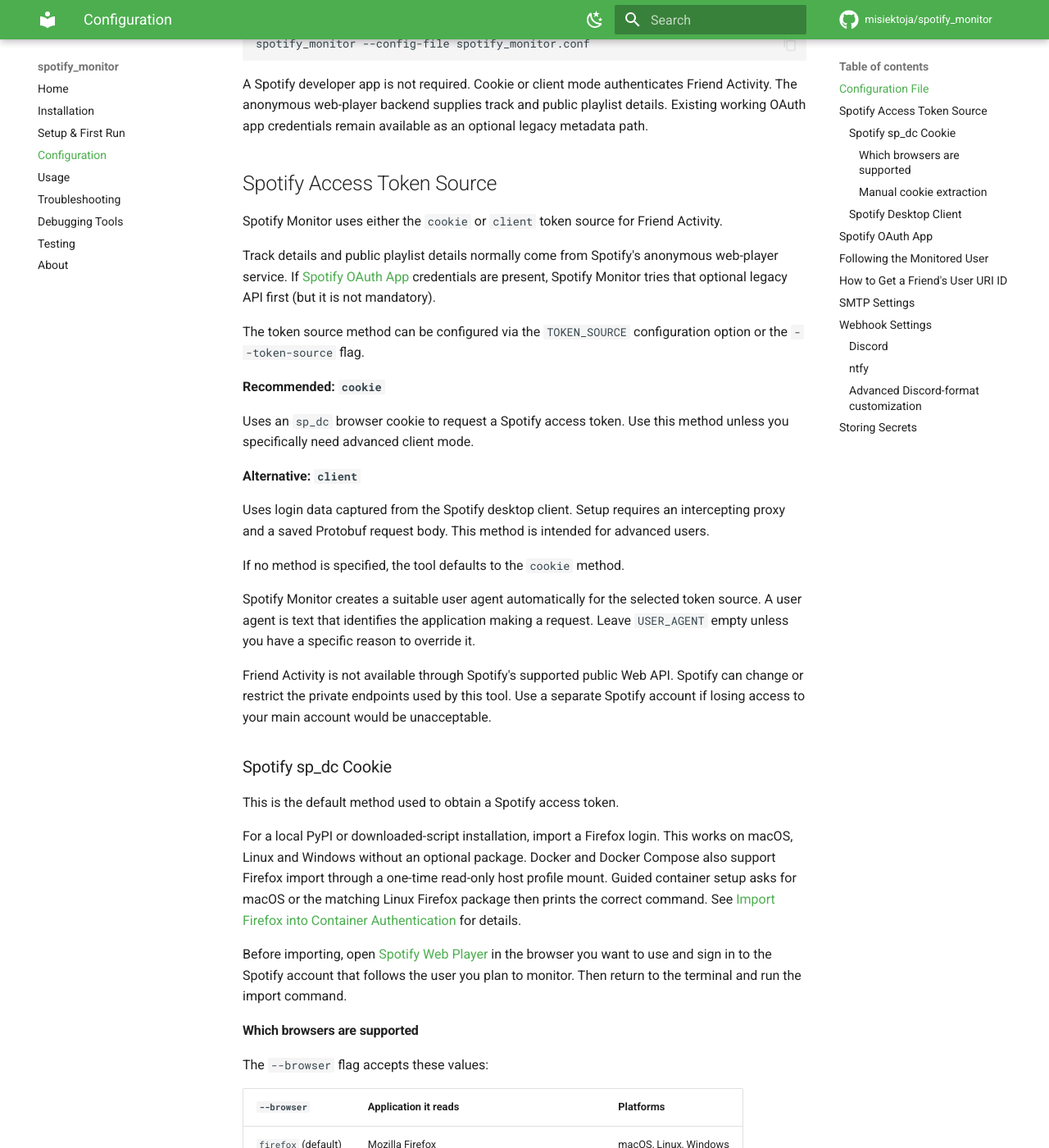
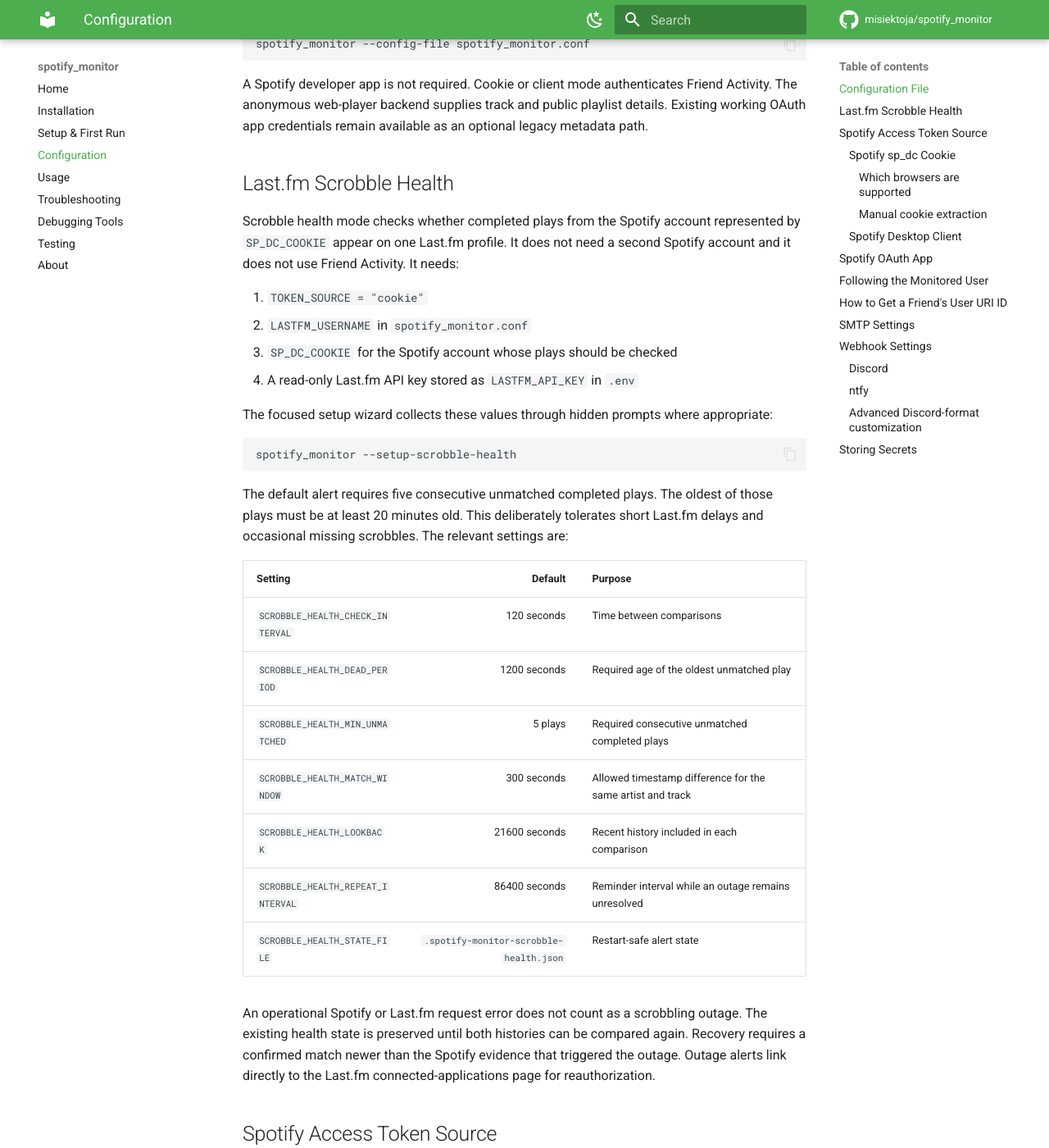
Before and after one commit to misiektoja/spotify_monitor, an MkDocs documentation site: the page built from docs/configuration.md, in a window 1280 px wide and 1400 px high, scrolled down 1329 px. Shown: the whole window at 82% size. Built offline with MkDocs 1.6.1 and Material for MkDocs 9.7.7, drawn with Linux system fonts in a browser that asks for light colours; comment, search, counter and statistics services are not loaded.

Commit message:
docs(config): document scrobble health settings

````diff
--- a/docs/configuration.md
+++ b/docs/configuration.md
@@ -33,7 +33,7 @@
 4. Values from the selected `.env` file
 5. Command-line options
 
-The `.env` layer applies only to supported private keys such as `SP_DC_COOKIE`, `SMTP_PASSWORD` and `WEBHOOK_URL`. A target written directly after the command overrides `TARGET_USER_URI_ID`. Use `--config-file PATH` and `--env-file PATH` if you do not want automatic file discovery. See [Storing Secrets](#storing-secrets) for the search rules and supported keys.
+The `.env` layer applies only to supported private keys such as `SP_DC_COOKIE`, `LASTFM_API_KEY`, `SMTP_PASSWORD` and `WEBHOOK_URL`. A target written directly after the command overrides `TARGET_USER_URI_ID`. Use `--config-file PATH` and `--env-file PATH` if you do not want automatic file discovery. See [Storing Secrets](#storing-secrets) for the search rules and supported keys.
 
 You may set `TARGET_USER_URI_ID` to a raw user ID, Spotify user URI or profile URL. A positional command-line target takes precedence over this configured value. With a configured target you can start monitoring with:
 
@@ -42,6 +42,36 @@
 ```
 
 A Spotify developer app is not required. Cookie or client mode authenticates Friend Activity. The anonymous web-player backend supplies track and public playlist details. Existing working OAuth app credentials remain available as an optional legacy metadata path.
+
+<a id="lastfm-scrobble-health"></a>
+## Last.fm Scrobble Health
+
+Scrobble health mode checks whether completed plays from the Spotify account represented by `SP_DC_COOKIE` appear on one Last.fm profile. It does not need a second Spotify account and it does not use Friend Activity. It needs:
+
+1. `TOKEN_SOURCE = "cookie"`
+2. `LASTFM_USERNAME` in `spotify_monitor.conf`
+3. `SP_DC_COOKIE` for the Spotify account whose plays should be checked
+4. A read-only Last.fm API key stored as `LASTFM_API_KEY` in `.env`
+
+The focused setup wizard collects these values through hidden prompts where appropriate:
+
+```sh
+spotify_monitor --setup-scrobble-health
+```
+
+The default alert requires five consecutive unmatched completed plays. The oldest of those plays must be at least 20 minutes old. This deliberately tolerates short Last.fm delays and occasional missing scrobbles. The relevant settings are:
+
+| Setting | Default | Purpose |
+| --- | ---: | --- |
+| `SCROBBLE_HEALTH_CHECK_INTERVAL` | 120 seconds | Time between comparisons |
+| `SCROBBLE_HEALTH_DEAD_PERIOD` | 1200 seconds | Required age of the oldest unmatched play |
+| `SCROBBLE_HEALTH_MIN_UNMATCHED` | 5 plays | Required consecutive unmatched completed plays |
+| `SCROBBLE_HEALTH_MATCH_WINDOW` | 300 seconds | Allowed timestamp difference for the same artist and track |
+| `SCROBBLE_HEALTH_LOOKBACK` | 21600 seconds | Recent history included in each comparison |
+| `SCROBBLE_HEALTH_REPEAT_INTERVAL` | 86400 seconds | Reminder interval while an outage remains unresolved |
+| `SCROBBLE_HEALTH_STATE_FILE` | `.spotify-monitor-scrobble-health.json` | Restart-safe alert state |
+
+An operational Spotify or Last.fm request error does not count as a scrobbling outage. The existing health state is preserved until both histories can be compared again. Recovery requires a confirmed match newer than the Spotify evidence that triggered the outage. Outage alerts link directly to the Last.fm connected-applications page for reauthorization.
 
 <a id="spotify-access-token-source"></a>
 ## Spotify Access Token Source
````
